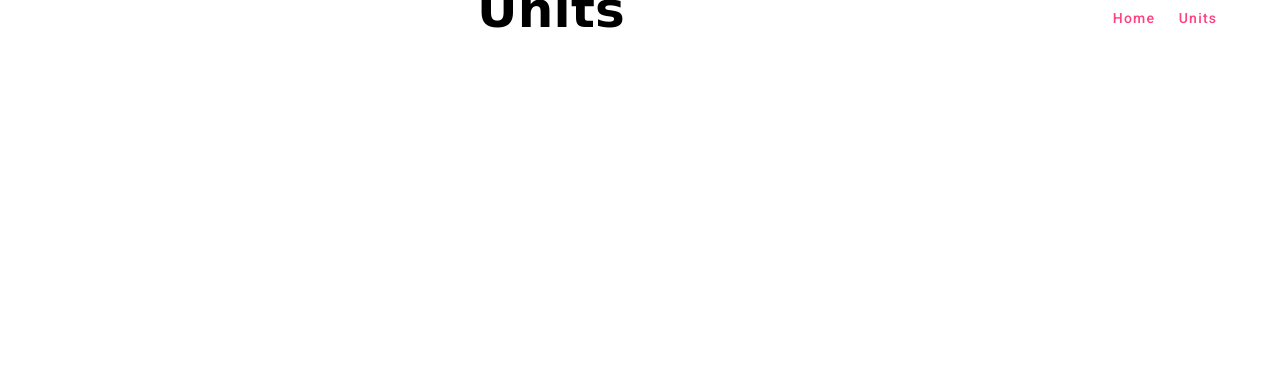
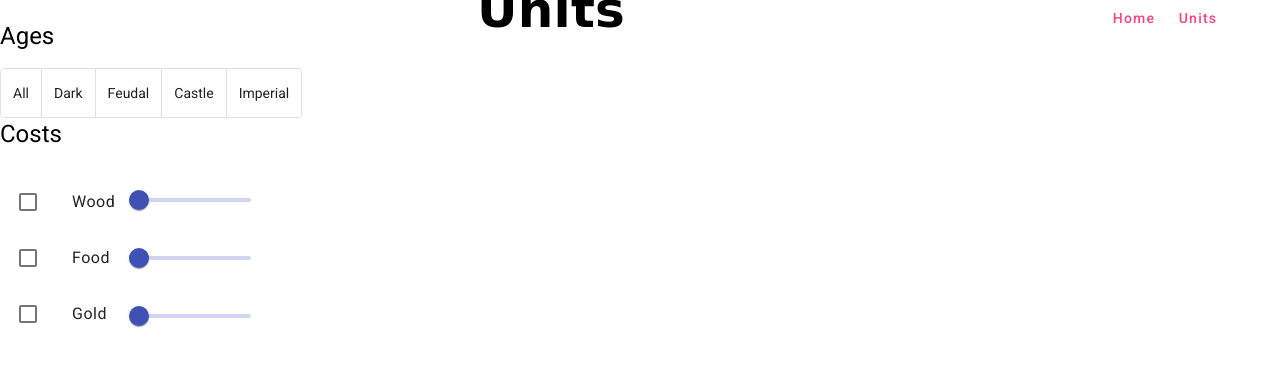
Before and after one commit to paulabr/age-of-empires-challenge, an Angular app: page /units in a window 1280 px wide. Shown: the top 366 px of the page. Built offline with nearby package versions, Linux system fonts and the light colour scheme.

Commit message:
add toggle buttons and sliders

```diff
--- a/package.json
+++ b/package.json
@@ -16,6 +16,7 @@
     "@angular/common": "^15.0.0-next.0",
     "@angular/compiler": "^15.0.0-next.0",
     "@angular/core": "^15.0.0-next.0",
+    "@angular/flex-layout": "^14.0.0-beta.41",
     "@angular/forms": "^15.0.0-next.0",
     "@angular/material": "^15.1.0",
     "@angular/platform-browser": "^15.0.0-next.0",
--- a/src/app/components/components.module.ts
+++ b/src/app/components/components.module.ts
@@ -3,6 +3,8 @@ import {CommonModule} from "@angular/common";
 import {NavbarComponent} from "./navbar/navbar.component";
 import {RouterModule} from "@angular/router";
 import {MatButtonModule} from "@angular/material/button";
+import {MatButtonToggleModule} from "@angular/material/button-toggle";
+
 
 @NgModule({
   declarations: [
@@ -12,6 +14,7 @@ import {MatButtonModule} from "@angular/material/button";
     CommonModule,
     RouterModule,
     MatButtonModule,
+    MatButtonToggleModule
   ],
   exports: [
     NavbarComponent
--- a/src/app/pages/home/home-view/home-view.component.html
+++ b/src/app/pages/home/home-view/home-view.component.html
@@ -1,4 +1,4 @@
 <div class="text">Home page</div>
 <div>
-  <img src="./assets/images/ageofempire.PNG" alt="age" width="1920" height="1080">
+  <img src="./images/ageofempire.PNG" alt="age" width="1920" height="1080">
 </div>
--- a/src/app/pages/units/units-view/units-view.component.html
+++ b/src/app/pages/units/units-view/units-view.component.html
@@ -1 +1,30 @@
 <div class="text">Units</div>
+
+<h1>Ages</h1>
+<mat-button-toggle-group name="fontStyle" aria-label="Font Style">
+  <mat-button-toggle value="bold">All</mat-button-toggle>
+  <mat-button-toggle value="italic">Dark</mat-button-toggle>
+  <mat-button-toggle value="underline">Feudal</mat-button-toggle>
+  <mat-button-toggle value="underline">Castle</mat-button-toggle>
+  <mat-button-toggle value="underline">Imperial</mat-button-toggle>
+</mat-button-toggle-group>
+
+<h1>Costs</h1>
+<div fxLayout="row">
+    <mat-selection-list>
+      <mat-list-option checkboxPosition="before" *ngFor="let material of materials">
+        {{material}}
+      </mat-list-option>
+    </mat-selection-list>
+  <div fxLayout="column" fxLayoutGap="10px" class="custom-margin">
+    <mat-slider>
+      <input matSliderThumb>
+    </mat-slider>
+    <mat-slider>
+      <input matSliderThumb>
+    </mat-slider>
+    <mat-slider>
+      <input matSliderThumb>
+    </mat-slider>
+  </div>
+</div>
--- a/src/app/pages/units/units-view/units-view.component.scss
+++ b/src/app/pages/units/units-view/units-view.component.scss
@@ -4,3 +4,11 @@
   font-family: "Comic Sans MS", sans-serif;
   font-weight: bold;
 }
+
+.option-slider {
+  display: inline;
+}
+
+.custom-margin {
+  margin-top: 10px
+}
--- a/src/app/pages/units/units-view/units-view.component.ts
+++ b/src/app/pages/units/units-view/units-view.component.ts
@@ -6,18 +6,5 @@ import {Component} from '@angular/core';
   styleUrls: ['./units-view.component.scss']
 })
 export class UnitsViewComponent {
-  element_data = [
-    {position: 1, name: 'Hydrogen', weight: 1.0079, symbol: 'H'},
-    {position: 2, name: 'Helium', weight: 4.0026, symbol: 'He'},
-    {position: 3, name: 'Lithium', weight: 6.941, symbol: 'Li'},
-    {position: 4, name: 'Beryllium', weight: 9.0122, symbol: 'Be'},
-    {position: 5, name: 'Boron', weight: 10.811, symbol: 'B'},
-    {position: 6, name: 'Carbon', weight: 12.0107, symbol: 'C'},
-    {position: 7, name: 'Nitrogen', weight: 14.0067, symbol: 'N'},
-    {position: 8, name: 'Oxygen', weight: 15.9994, symbol: 'O'},
-    {position: 9, name: 'Fluorine', weight: 18.9984, symbol: 'F'},
-    {position: 10, name: 'Neon', weight: 20.1797, symbol: 'Ne'},
-  ];
-  displayedColumns: string[] = ['id', 'name', 'description', 'minRequiredAge', 'woodCost', 'foodCost', 'goldCost', 'buildTime', 'reloadTime', 'hitPoints', 'attack', 'accuracy'];
-  dataSource = [];
+  materials = ['Wood', 'Food', 'Gold']
 }
```
Also changed, not shown: src/app/pages/units/units.module.ts (+13 -5 lines), 1 other file (tests, documents, lock files or other folders).
